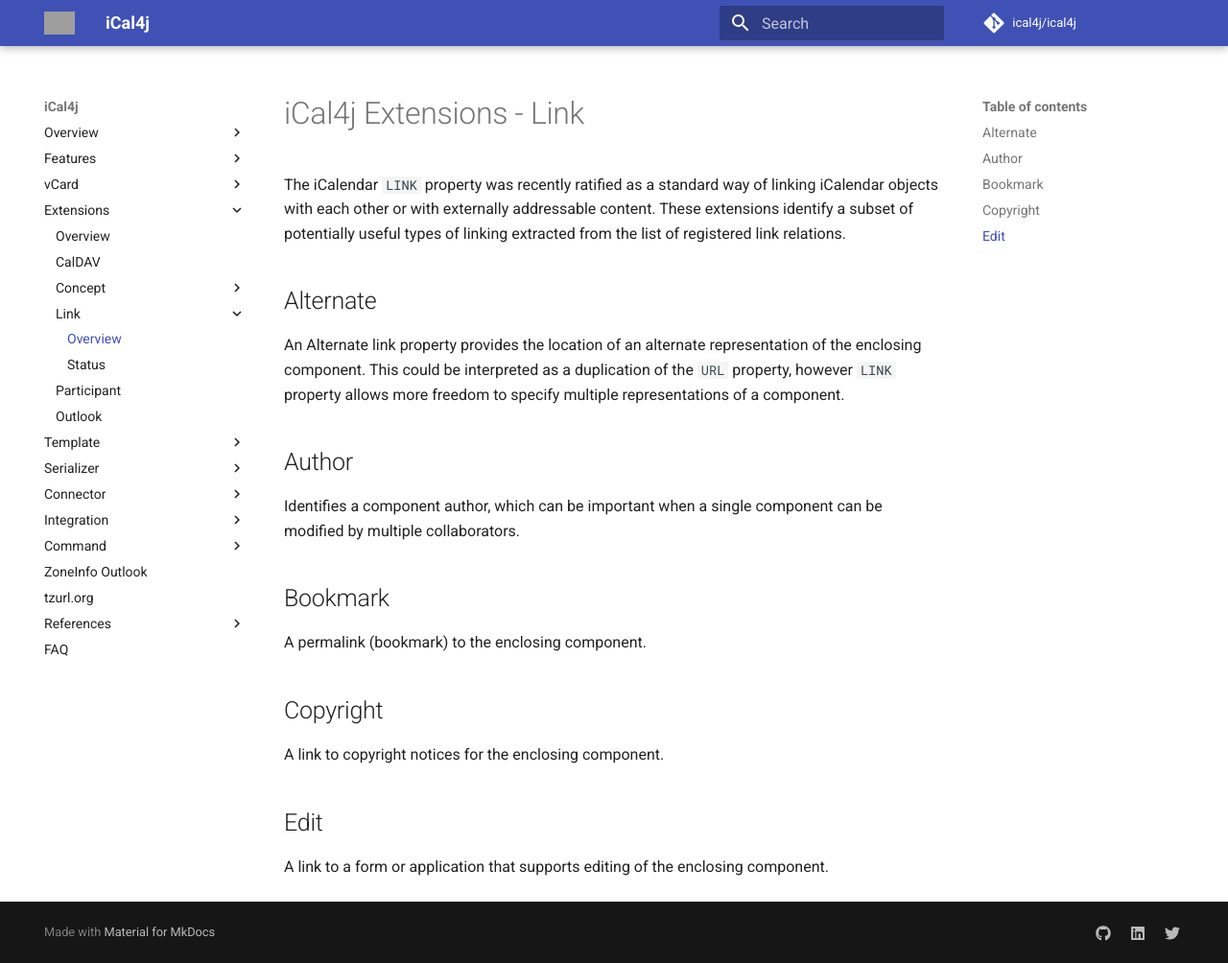
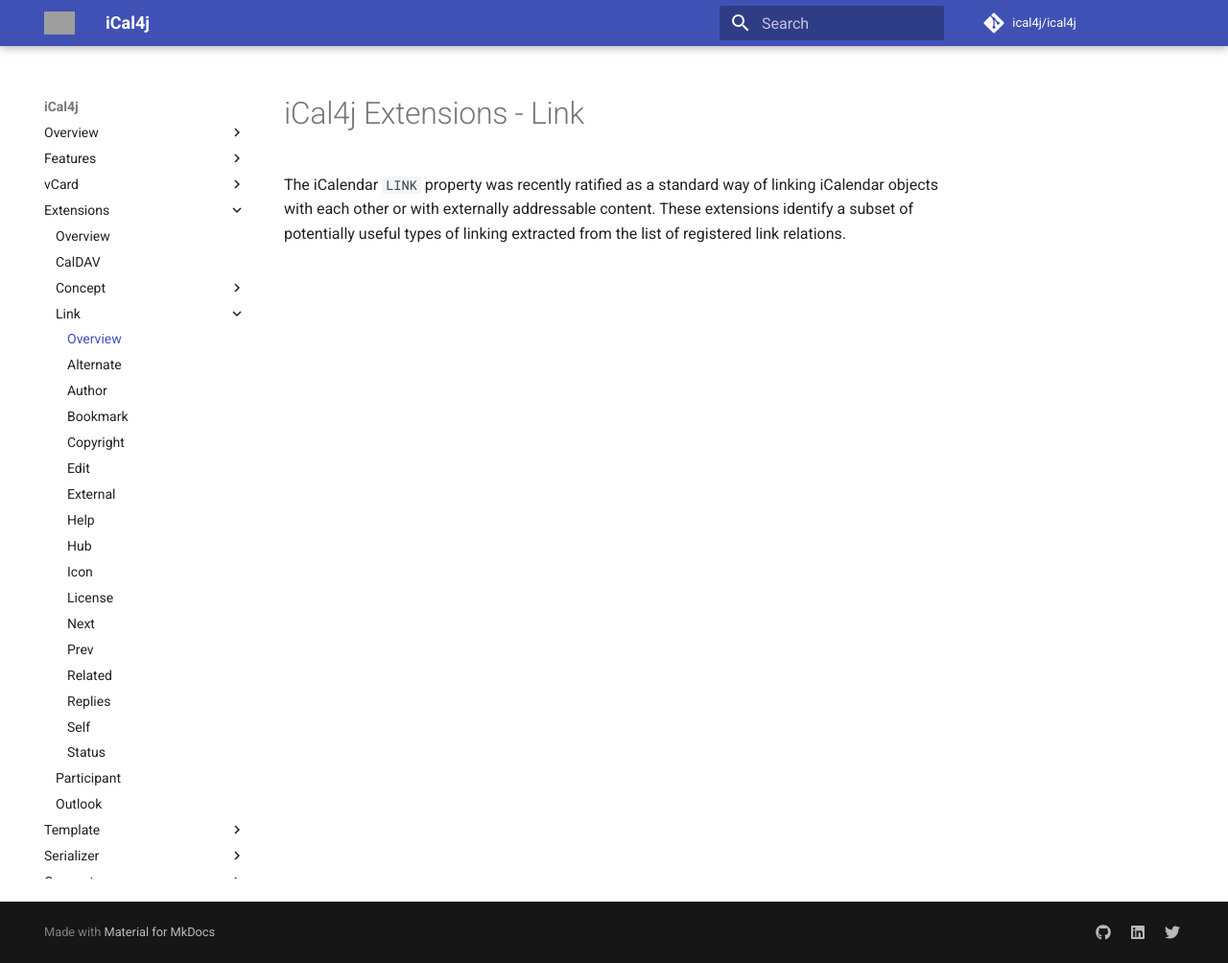
Before and after one commit to ical4j/ical4j-user-guide, an MkDocs documentation site: the page built from docs/extensions/link/index.md, in a window 1280 px wide and 1004 px high. Shown: the whole window at 96% size. Built offline with MkDocs 1.6.1 and Material for MkDocs 9.7.7, drawn with Linux system fonts in a browser that asks for light colours; comment, search, counter and statistics services are not loaded; grey boxes are pictures that could not be loaded.

Commit message:
Refactored extensions skeletons

```diff
--- a/docs/extensions/link/index.md
+++ b/docs/extensions/link/index.md
@@ -3,26 +3,3 @@
 The iCalendar `LINK` property was recently ratified as a standard way of linking iCalendar objects with each other
 or with externally addressable content. These extensions identify a subset of potentially useful types of linking
 extracted from the list of registered link relations.
-
-## Alternate
-
-An Alternate link property provides the location of an alternate representation of the enclosing component. This
-could be interpreted as a duplication of the `URL` property, however `LINK` property allows more freedom to
-specify multiple representations of a component.
-
-## Author
-
-Identifies a component author, which can be important when a single component can be modified by multiple
-collaborators.
-
-## Bookmark
-
-A permalink (bookmark) to the enclosing component.
-
-## Copyright
-
-A link to copyright notices for the enclosing component.
-
-## Edit
-
-A link to a form or application that supports editing of the enclosing component.
--- a/mkdocs.yml
+++ b/mkdocs.yml
@@ -71,6 +71,21 @@
         - Availability: extensions/concept/availability.md
       - Link:
           Overview: extensions/link/index.md
+          Alternate: extensions/link/alternate.md
+          Author: extensions/link/author.md
+          Bookmark: extensions/link/bookmark.md
+          Copyright: extensions/link/copyright.md
+          Edit: extensions/link/edit.md
+          External: extensions/link/external.md
+          Help: extensions/link/help.md
+          Hub: extensions/link/hub.md
+          Icon: extensions/link/icon.md
+          License: extensions/link/license.md
+          Next: extensions/link/next.md
+          Prev: extensions/link/prev.md
+          Related: extensions/link/related.md
+          Replies: extensions/link/replies.md
+          Self: extensions/link/self.md
           Status: extensions/link/status.md
       - Participant: extensions/participant.md
       - Outlook: extensions/outlook.md
```
Also changed, not shown: docs/extensions/link/alternate.md (added, +5 -0 lines), docs/extensions/link/author.md (added, +4 -0 lines), docs/extensions/link/bookmark.md (added, +3 -0 lines), docs/extensions/link/copyright.md (added, +3 -0 lines), docs/extensions/link/edit.md (added, +3 -0 lines), docs/extensions/link/external.md (added, +1 -0 lines), docs/extensions/link/help.md (added, +1 -0 lines), docs/extensions/link/hub.md (added, +1 -0 lines), docs/extensions/link/icon.md (added, +1 -0 lines), docs/extensions/link/license.md (added, +1 -0 lines), docs/extensions/link/next.md (added, +1 -0 lines), docs/extensions/link/prev.md (added, +1 -0 lines), docs/extensions/link/related.md (added, +1 -0 lines), docs/extensions/link/replies.md (added, +1 -0 lines), 1 more files.
